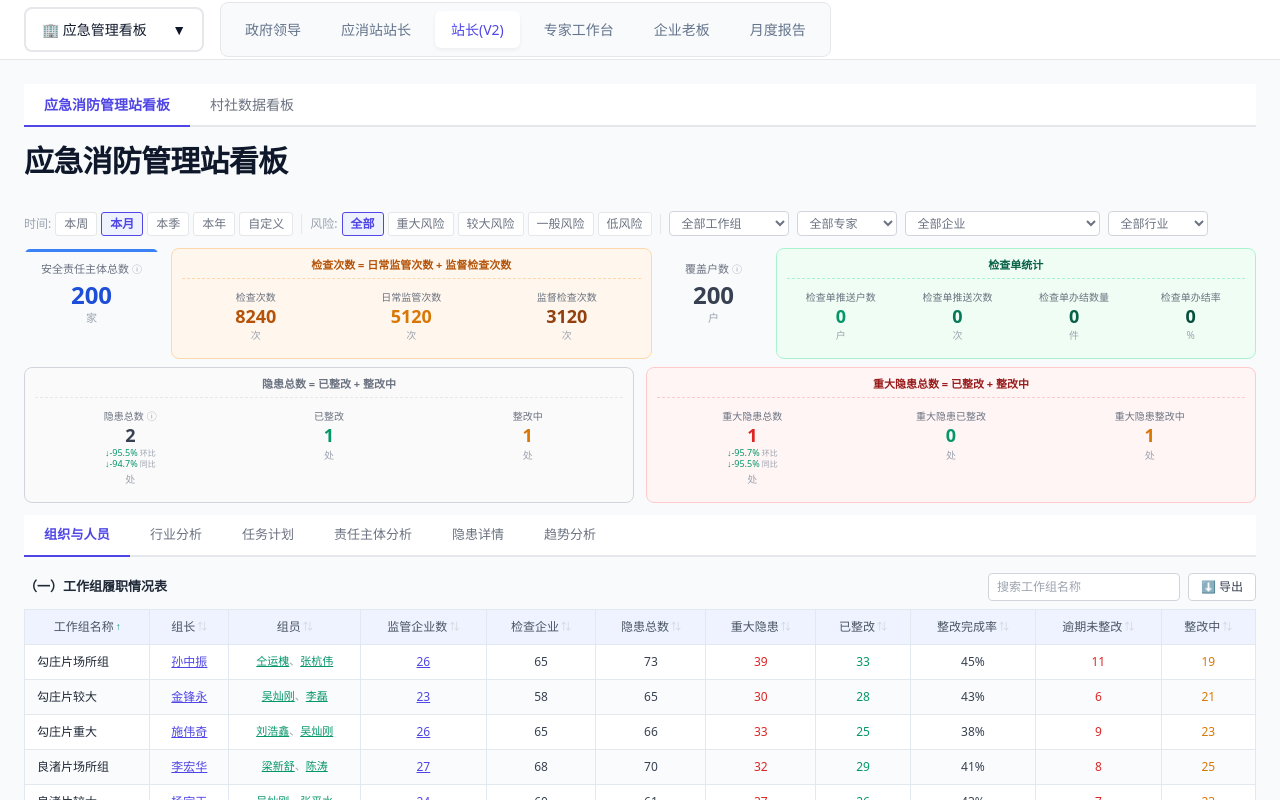
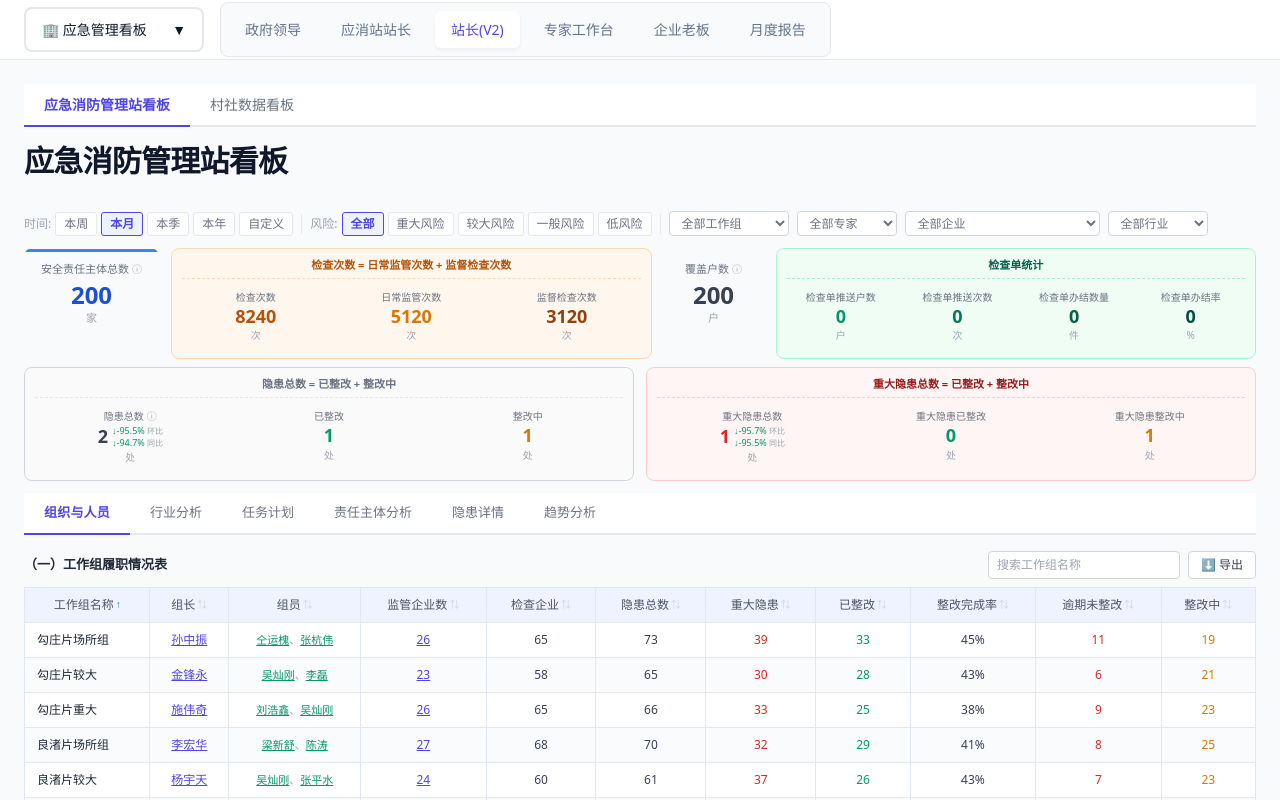
Before and after one commit to xjhyonier/dashboard, a React (Vite) app: page /emergency/station-chief-v2 in a window 1280 px wide. Shown: the top 800 px of the page. Built offline with nearby package versions, Linux system fonts and the light colour scheme.

Commit message:
fix: 环比同比放在数值右侧，环比同比之间上下排列

```diff
--- a/src/business/emergency/pages/StationChiefV2Dashboard.tsx
+++ b/src/business/emergency/pages/StationChiefV2Dashboard.tsx
@@ -258,10 +258,10 @@ export function StationChiefV2Dashboard() {
           {item.label}
           {item.tip && <span style={{ marginLeft: 3, color: '#9CA3AF', fontSize: 10 }}>ⓘ</span>}
         </div>
-        <div style={{ display: 'flex', flexDirection: 'column', alignItems: 'center', gap: 2 }}>
+        <div style={{ display: 'flex', alignItems: 'center', justifyContent: 'center', gap: 4 }}>
           <span style={{ fontSize: compact ? 18 : 24, fontWeight: 700, color: item.color, lineHeight: 1.1, whiteSpace: 'nowrap' }}>{item.value}</span>
           {hasComparison && (
-            <span style={{ display: 'flex', flexDirection: 'column', alignItems: 'center', gap: 1, fontSize: compact ? 9 : 10, fontWeight: 500, lineHeight: 1.2 }}>
+            <span style={{ display: 'flex', flexDirection: 'column', alignItems: 'flex-start', gap: 1, fontSize: compact ? 9 : 10, fontWeight: 500, lineHeight: 1.2 }}>
               {mom != null && (
                 <span style={{ color: changeColor(mom), whiteSpace: 'nowrap' }}>
                   {changeArrow(mom)}{formatChange(mom)}
```
